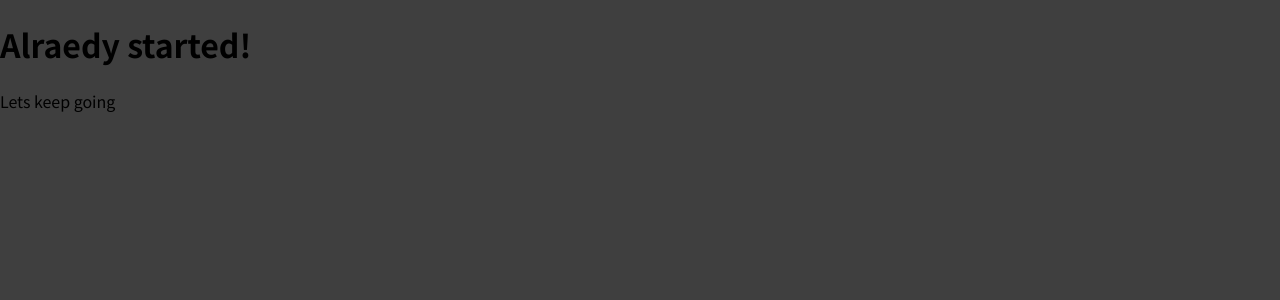
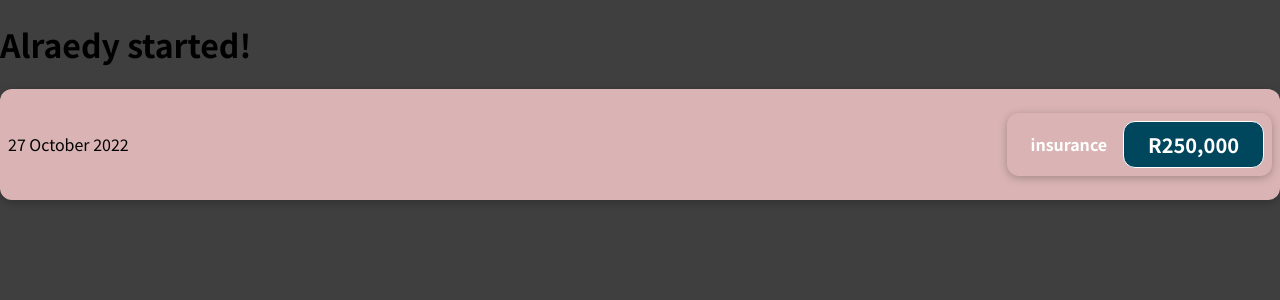
Before and after one commit to DonaldMzima/Expense-App, a React (Create React App) app: page / in a window 1280 px wide. Shown: the top 300 px of the page. Built offline with nearby package versions, Linux system fonts and the light colour scheme.

Commit message:
feat:add/complex-components

```diff
--- a/src/App.tsx
+++ b/src/App.tsx
@@ -1,10 +1,11 @@
 import React from 'react'
+import ExpenseItem from './components/expenseItem'
 
 const App = () => {
   return (
     <div>
       <h1>Alraedy started!</h1>
-      <p>Lets keep going</p>
+      <ExpenseItem></ExpenseItem>
     </div>
   )
 }
--- /dev/null
+++ b/src/components/ExpenseItem.css
@@ -0,0 +1,57 @@
+.item {
+  display: flex;
+  justify-content: space-between;
+  align-items: center;
+  box-shadow: 0 2px 8px rgba(0, 0, 0, 0.25);
+  padding: 0.5rem;
+  margin: 1rem 0;
+  border-radius: 12px;
+  background-color: #dab4b4;
+}
+
+.item__description {
+  display: flex;
+  flex-direction: column;
+  gap: 1rem;
+  align-items: flex-end;
+  flex-flow: column-reverse;
+  justify-content: flex-start;
+  flex: 1;
+  border: 1px solid white;
+}
+
+.item h2 {
+  color: #b6adad;
+  font-size: 1rem;
+  flex: 1;
+  margin: 0 1rem;
+  color: white;
+}
+
+.item__price {
+  font-size: 1rem;
+  font-weight: bold;
+  color: white;
+  background-color: #00475d;
+  border: 1px solid white;
+  padding: 0.5rem;
+  border-radius: 12px;
+}
+
+@media (min-width: 580px) {
+  .item__description {
+    flex-direction: row;
+    align-items: center;
+    justify-content: flex-start;
+    flex: 1;
+  }
+
+  .item__description h2 {
+    font-size: 1.25rem;
+  }
+
+  .item__price {
+    font-size: 1.25rem;
+    padding: 0.5rem 1.5rem;
+  }
+}
--- /dev/null
+++ b/src/components/expenseItem.tsx
@@ -0,0 +1,16 @@
+import React from 'react'
+import './ExpenseItem.css'
+
+const ExpenseItem = () => {
+  return (
+    <div className="item">
+      <div>27 October 2022</div>
+      <div className="item">
+        <h2>insurance</h2>
+        <div className="item__price ">R250,000</div>
+      </div>
+    </div>
+  )
+}
+
+export default ExpenseItem
--- a/src/index.JS
+++ b/src/index.JS
@@ -1,19 +1,7 @@
 import './index.css'
 import App from './App'
 import React from 'react'
-import Test from './test'
 import ReactDOM from 'react-dom'
 
 const root = ReactDOM.createRoot(document.getElementById('root'))
 root.render(<App />)
-
-const myApp = () => {
-  return (
-    <>
-      <App />
-      <Test />
-    </>
-  )
-}
-
-export default myApp
```
Also changed, not shown: 1 other file (tests, documents, lock files or other folders).
